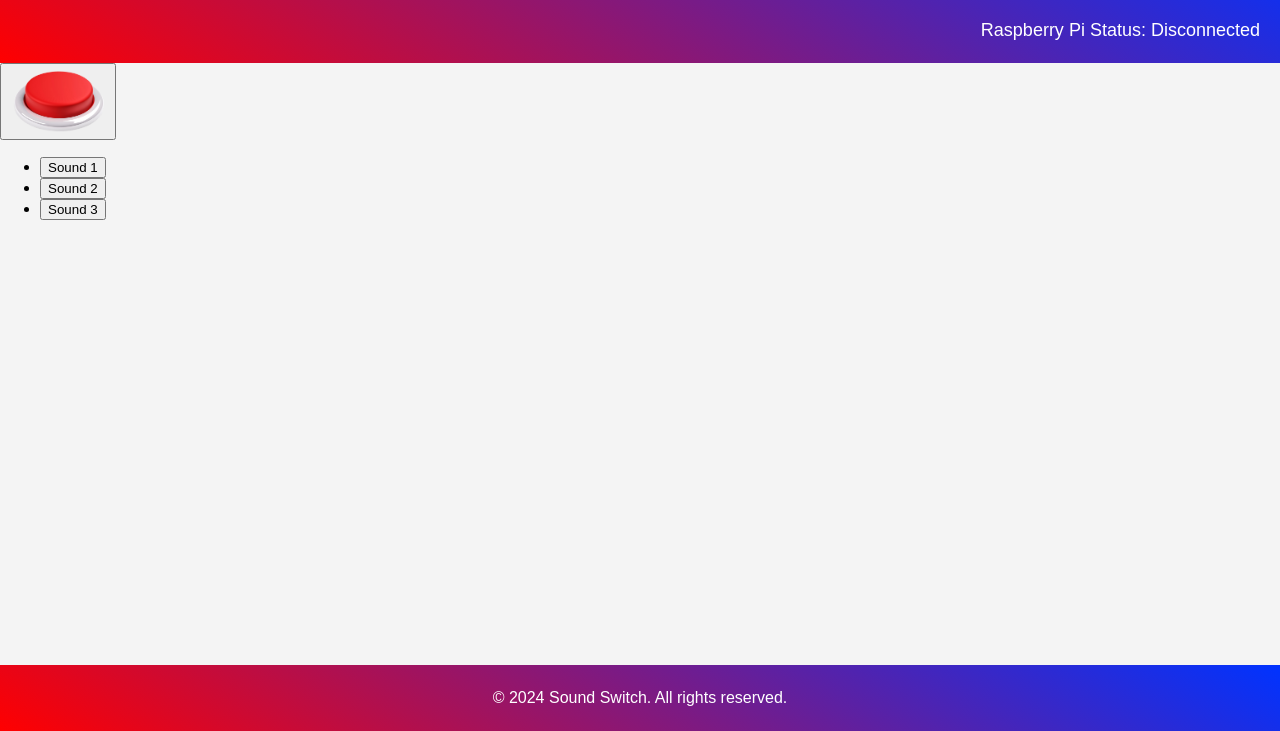
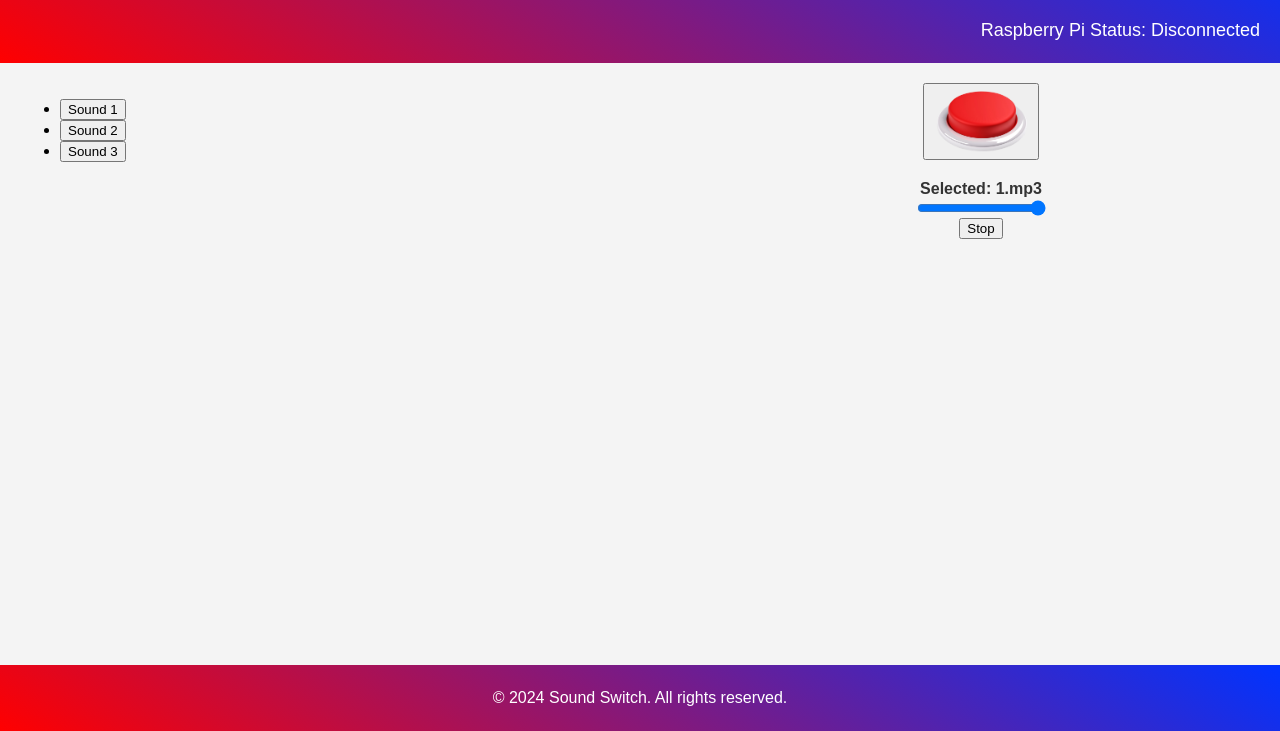
Before and after one commit to R-WILL08/MLG_Button, a website: page index.html in a window 1280 px wide. Both pictures are taken after a click on the button "Sound 1". Shown: the part 69-800 px from the top of the page. Drawn offline with Linux system fonts and the light colour scheme.

Commit message:
audio works

```diff
--- a/index.html
+++ b/index.html
@@ -2,6 +2,7 @@
 <html lang="en">
 <head>
     <link rel="stylesheet" href="styles.css">
+    <link rel="icon" href="favicon.ico" type="image/x-icon">
     <meta charset="UTF-8">
     <meta name="viewport" content="width=device-width, initial-scale=1.0">
     <title>Document</title>
@@ -14,14 +15,19 @@
 </head>
 <body>
     <div id="soundboard">
-        <button id="trigger">
-            <img src="image.png" alt="Sound Button">
-        </button>
+        <div id="triggerContainer">
+            <button id="trigger">
+                <img src="image.png" alt="Sound Button">
+            </button>
+            <div id="selectedSoundLabel">Selected Sound: None</div>
+            <input type="range" id="volumeSlider" min="0" max="1" step="0.01" value="1">
+            <button id="stopButton">Stop</button>
+        </div>
         <div id="soundselect" class="side-list" role="navigation" aria-label="Sound list">
             <ul>
-                <li><button type="button" class="sound-item" data-sound="sound1.mp3">Sound 1</button></li>
-                <li><button type="button" class="sound-item" data-sound="sound2.mp3">Sound 2</button></li>
-                <li><button type="button" class="sound-item" data-sound="sound3.mp3">Sound 3</button></li>
+                <li><button type="button" class="sound-item" data-sound="1.mp3">Sound 1</button></li>
+                <li><button type="button" class="sound-item" data-sound="2.mp3">Sound 2</button></li>
+                <li><button type="button" class="sound-item" data-sound="3.mp3">Sound 3</button></li>
 
             </ul>
         </div>
--- a/script.js
+++ b/script.js
@@ -0,0 +1,37 @@
+let selectedSound = null;
+let currentAudio = null;
+
+const label = document.getElementById('selectedSoundLabel');
+const volume = document.getElementById('volumeSlider');
+const stop = document.getElementById('stopButton');
+
+document.querySelectorAll('.sound-item').forEach(btn =>
+  btn.onclick = () => {
+    selectedSound = btn.dataset.sound;
+    label.textContent = `Selected: ${selectedSound}`;
+    console.log("Sound selected: " + selectedSound);
+  }
+);
+
+document.getElementById('trigger').onclick = () => {
+  if (!selectedSound) return;
+
+  if (currentAudio) currentAudio.pause();
+  currentAudio = new Audio(`Sounds/default/${selectedSound}`);
+  currentAudio.volume = volume.value;
+  currentAudio.play();
+  console.log("playing sound");
+};
+
+volume.oninput = () => {
+  if (currentAudio) currentAudio.volume = volume.value;
+  console.log("Volume:" + volume.value);
+};
+
+stop.onclick = () => {
+  if (currentAudio) {
+    currentAudio.pause();
+    currentAudio.currentTime = 0;
+    console.log("stopped playing");
+  }
+};
--- a/styles.css
+++ b/styles.css
@@ -1,5 +1,3 @@
-/* styles.css */
-
 header{
     background: linear-gradient(30deg, #ff0000 0%, #0033ff 100%);    color: white;
     padding: 4px 0;
@@ -62,3 +60,37 @@ img {
     height: auto;
     float: left;
 }
+
+#selectedSoundLabel {
+  margin-top: 10px;
+  font-weight: bold;
+  color: #444;
+}
+
+#soundboard {
+  display: flex;
+  flex-direction: row-reverse;
+  justify-content: space-between;
+  align-items: flex-start;
+  padding: 20px;
+}
+
+#soundselect {
+  width: 45%;
+}
+
+#triggerContainer {
+  width: 45%;
+  display: flex;
+  flex-direction: column;
+  align-items: center;
+}
+
+#trigger {
+  margin-bottom: 10px;
+}
+
+#selectedSoundLabel {
+  font-weight: bold;
+  color: #333;
+}
```
Also changed, not shown: 3 other files.
